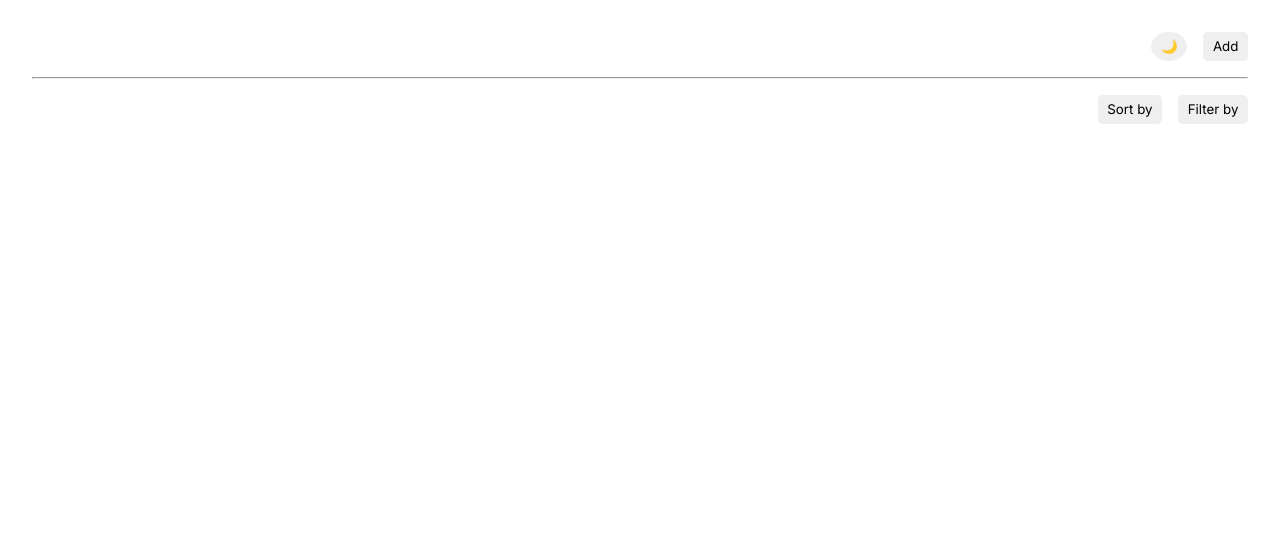
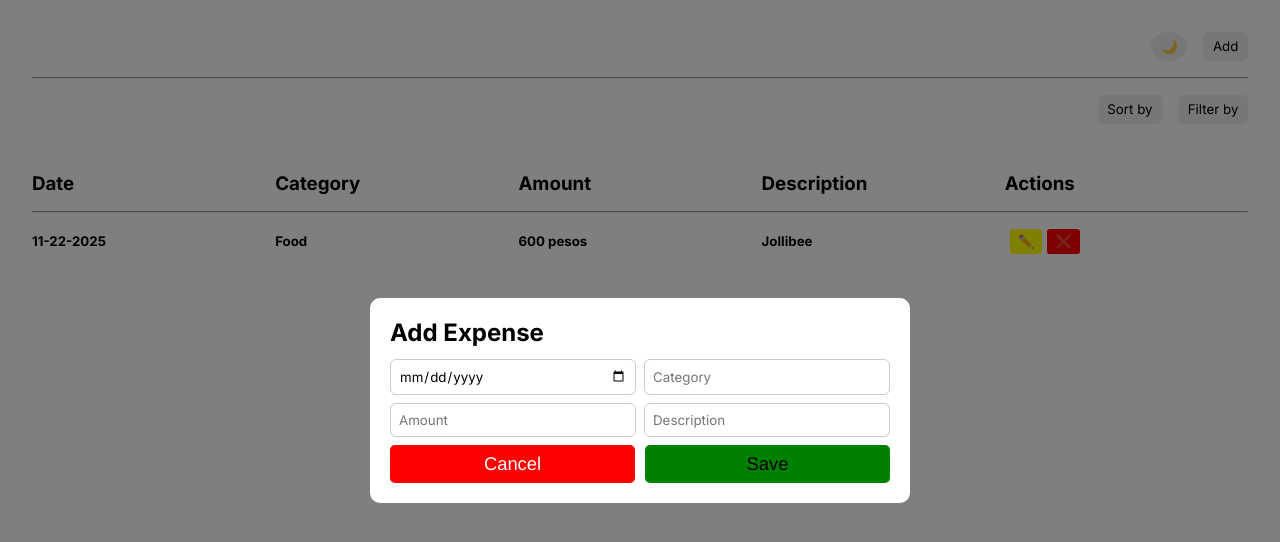
Before and after one commit to Muelvzz/expense-tracker-crud, a React app in the folder frontend/: page / in a window 1280 px wide. Both pictures are taken after a click on the button "Add". Shown: the top 542 px of the page. Built offline with nearby package versions, Linux system fonts and the light colour scheme; the HTML template or start-up script is replaced by a standard one.

Commit message:
dashboard + add-modal

```diff
--- a/frontend/src/App.jsx
+++ b/frontend/src/App.jsx
@@ -7,6 +7,8 @@ import Dashboard from './components/Dashboard'
 function App() {
 
   const [toggleDark, setToggleDark] = useState(false)
+  const [toggleAdd, setToggleAdd] = useState(false)
+  const [toggleUpdate, setToggleUpdate] = useState(false)
 
   useEffect(() => {
     if (toggleDark) {
@@ -16,17 +18,20 @@ function App() {
     }
   }, [toggleDark])
 
-  console.log(toggleDark)
-
   return (
     <div className="app-container">
 
       <Header
         toggleDark={toggleDark}
         setToggleDark={setToggleDark}
+        toggleAdd={toggleAdd}
+        setToggleAdd={setToggleAdd}
       />
 
-      <Dashboard />
+      <Dashboard
+        toggleUpdate={toggleUpdate}
+        setToggleUpdate={setToggleUpdate}
+      />
 
     </div>
   )
--- /dev/null
+++ b/frontend/src/components-css/add.css
@@ -0,0 +1,73 @@
+.modal-overlay {
+    position: fixed;
+    top: 0;
+    left: 0;
+    width: 100%;
+    height: 100%;
+    background: rgba(0,0,0,0.5);
+    display: flex;
+    align-items: center;
+    justify-content: center;
+    z-index: 100;
+}
+
+.modal-box {
+    background: #fff;
+    padding: 20px;
+    width: 500px;
+    border-radius: 10px;
+    display: flex;
+    flex-direction: column;
+    gap: 12px;
+}
+
+/* Actions */
+.modal-actions {
+    display: flex;
+    justify-content: flex-end;
+    gap: 10px;
+    width: 100%;
+}
+
+.modal-actions > button {
+    width: 100%;
+}
+
+.modal-box input {
+    padding: 8px;
+    border: 1px solid #ccc;
+    border-radius: 6px;
+}
+
+.add-expense-form {
+    display: flex;
+    flex-direction: column;
+    gap: 0.5rem;
+}
+
+.left-form-card, .right-form-card {
+    display: flex;
+    gap: 0.5rem;
+}
+
+.left-form-card > input, .right-form-card > input {
+    width: 100%;
+}
+
+#cancel-btn, #save-btn {
+    border-style: none;
+    font-family: 'Franklin Gothic Medium', 'Arial Narrow', Arial, sans-serif;
+    font-size: 1.15rem;
+    font-weight: 500;
+    padding: 0.5rem;
+    border-radius: 5px;
+}
+
+#cancel-btn {
+    background-color: red;
+    color: white;
+}
+
+#save-btn {
+    background-color: green;
+}
--- a/frontend/src/components-css/dashboard.css
+++ b/frontend/src/components-css/dashboard.css
@@ -0,0 +1,16 @@
+.expenses-container {
+    margin-top: 3rem;
+    width: 100%;
+}
+
+.expenses-header, .expenses {
+    display: grid;
+    align-items: center;
+    grid-template-columns: repeat(auto-fit, minmax(100px, 1fr));
+}
+
+.actions-tab > button {
+    padding: 0.3rem 0.5rem;
+    border-radius: 10%;
+    margin-inline-start: 5px;
+}
--- /dev/null
+++ b/frontend/src/components/Add.jsx
@@ -0,0 +1,88 @@
+import "../components-css/add.css"
+import { useState } from "react";
+
+export default function Add({ setToggleAdd }) {
+
+    const [date, setDate] = useState("")
+    const [category, setCategory] = useState("")
+    const [amount, setAmount] = useState("")
+    const [description, setDescription] = useState("")
+
+    const handleDate = (e) => {
+        setDate(e.target.value)
+    }
+
+    const handleCategory = (e) => {
+        setCategory(e.target.value)
+    }
+
+    const handleAmount = (e) => {
+        setAmount(e.target.value)
+    }
+
+    const handleDescription = (e) => {
+        setDescription(e.target.value)
+    }
+
+    const handleSubmit = (e) => {
+        const expense = {
+            date: date,
+            category: category,
+            amount: amount,
+            description: description,
+        }
+        console.log(expense)
+    }
+
+    return (
+        <div className="modal-overlay" onClick={() => setToggleAdd(false)}>
+            <div className="modal-box" onClick={(e) => e.stopPropagation()}>
+                <h2 style={{color:"black"}}>Add Expense</h2>
+
+                <form className="add-expense-form" onSubmit={handleSubmit}>
+
+                    <div className="left-form-card">
+                        <input
+                            type="date"
+                            placeholder="Date"
+                            required
+                            value={date}
+                            onChange={handleDate}
+                        />
+                        <input
+                            type="text"
+                            placeholder="Category"
+                            required
+                            value={category}
+                            onChange={handleCategory}
+                        />
+                    </div>
+
+                    <div className="right-form-card">
+                        <input
+                            type="number"
+                            placeholder="Amount"
+                            required
+                            value={amount}
+                            onChange={handleAmount}
+                        />
+                        <input
+                            type="text"
+                            placeholder="Description"
+                            required
+                            value={description}
+                            onChange={handleDescription}
+                        />
+                    </div>
+
+                    <div className="modal-actions">
+                        <button onClick={() => setToggleAdd(false)} id="cancel-btn">Cancel</button>
+                        <button id="save-btn">Save</button>
+                    </div>
+
+                </form>
+
+            </div>
+        </div>
+    );
+}
--- a/frontend/src/components/Dashboard.jsx
+++ b/frontend/src/components/Dashboard.jsx
@@ -3,6 +3,32 @@ import "../components-css/dashboard.css"
 export default function Dashboard() {
     return (
         <>
+            <div className="expenses-container">
+                <div className="expenses-header">
+                    <h3>Date</h3>
+                    <h3>Category</h3>
+                    <h3>Amount</h3>
+                    <h3>Description</h3>
+                    <h3>Actions</h3>
+                </div>
+                <hr />
+                <div className="expenses-content">
+                    <div className="expenses">
+                        <h5>11-22-2025</h5>
+                        <h5>Food</h5>
+                        <h5>600 pesos</h5>
+                        <h5>Jollibee</h5>
+                        <div className="actions-tab">
+                            <button
+                                style={{backgroundColor: "yellow"}}
+                            >✏️</button>
+                            <button
+                                style={{backgroundColor: "red"}}
+                            >❌</button>
+                        </div>
+                    </div>
+                </div>
+            </div>
         </>
     )
 }
--- a/frontend/src/components/Header.jsx
+++ b/frontend/src/components/Header.jsx
@@ -1,6 +1,7 @@
 import "../components-css/header.css"
+import Add from "./Add"
 
-export default function Header({ toggleDark, setToggleDark }) {
+export default function Header({ toggleDark, setToggleDark, toggleAdd, setToggleAdd }) {
     return (
         <>
             <div className="right-header-tab">
@@ -10,7 +11,10 @@ export default function Header({ toggleDark, setToggleDark }) {
                 >
                     { toggleDark ? "🔆" : "🌙" }
                 </button>
-                <button id="tab-btn">Add</button>
+                <button
+                    id="tab-btn"
+                    onClick={() => {setToggleAdd(true)}}
+                >Add</button>
             </div>
 
             <hr />
@@ -19,6 +23,14 @@ export default function Header({ toggleDark, setToggleDark }) {
                 <button id="tab-btn">Sort by</button>
                 <button id="tab-btn">Filter by</button>
             </div>
+
+            {
+                toggleAdd && (
+                    <Add
+                        setToggleAdd={setToggleAdd}
+                    />
+                )
+            }
         </>
     )
 }
--- /dev/null
+++ b/frontend/src/components/Update.jsx
@@ -0,0 +1,5 @@
+export default function Update() {
+    return (
+        <></>
+    )
+}
--- a/frontend/src/index.css
+++ b/frontend/src/index.css
@@ -22,4 +22,5 @@ hr {
 
 button {
     border-style: none;
+    cursor: pointer;
 }
```
